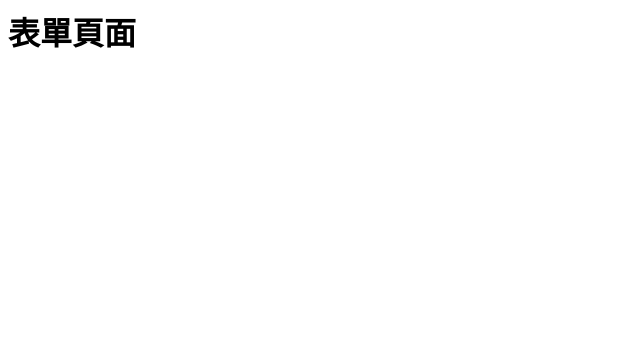
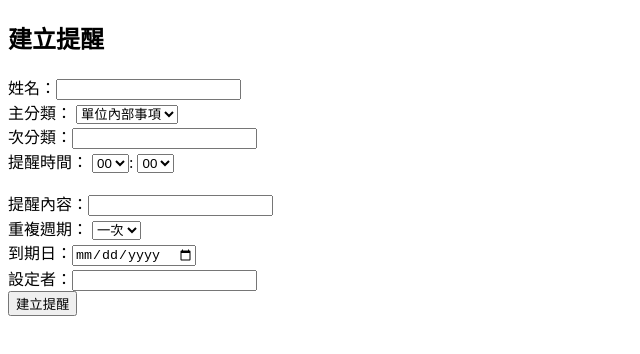
Before and after one commit to lcm171101/line-reminder-railway, a website: page form.html in a window 1280 px wide. Shown: the whole page, without its empty margins (0-640 px from the left). Drawn offline with Linux system fonts and the light colour scheme.

Commit message:
Add files via upload

```diff
--- a/form.html
+++ b/form.html
@@ -1 +1,49 @@
-<html><body><h1>表單頁面</h1></body></html>
+<!DOCTYPE html>
+<html lang="zh-TW">
+<head>
+  <meta charset="UTF-8">
+  <title>建立提醒</title>
+</head>
+<body>
+  <h2>建立提醒</h2>
+  <form method="POST" action="/set-reminder">
+    姓名：<input type="text" name="name" required><br>
+    主分類：
+    <select name="mainCategory">
+      <option value="單位內部事項">單位內部事項</option>
+      <option value="廠區項目">廠區項目</option>
+    </select><br>
+    次分類：<input type="text" name="subCategory"><br>
+    提醒時間：
+    <select id="hour" onchange="updateTime()"></select>:
+    <select id="minute" onchange="updateTime()"></select><br>
+    <input type="hidden" id="time" name="time"><br>
+    提醒內容：<input type="text" name="message" required><br>
+    重複週期：
+    <select name="repeatType">
+      <option value="once">一次</option>
+      <option value="daily">每日</option>
+      <option value="weekly">每週</option>
+      <option value="monthly">每月</option>
+    </select><br>
+    到期日：<input type="date" name="expireDate"><br>
+    設定者：<input type="text" name="createdBy"><br>
+    <button type="submit">建立提醒</button>
+  </form>
+
+<script>
+  function updateTime() {
+    const h = document.getElementById('hour').value;
+    const m = document.getElementById('minute').value;
+    document.getElementById('time').value = h + ":" + m;
+  }
+  for (let i = 0; i < 24; i++) {
+    document.getElementById('hour').innerHTML += `<option value="${String(i).padStart(2, '0')}">${String(i).padStart(2, '0')}</option>`;
+  }
+  for (let i = 0; i < 60; i++) {
+    document.getElementById('minute').innerHTML += `<option value="${String(i).padStart(2, '0')}">${String(i).padStart(2, '0')}</option>`;
+  }
+  updateTime();
+</script>
+</body>
+</html>
```
Also changed, not shown: reminders.html (+16 -1 lines).
